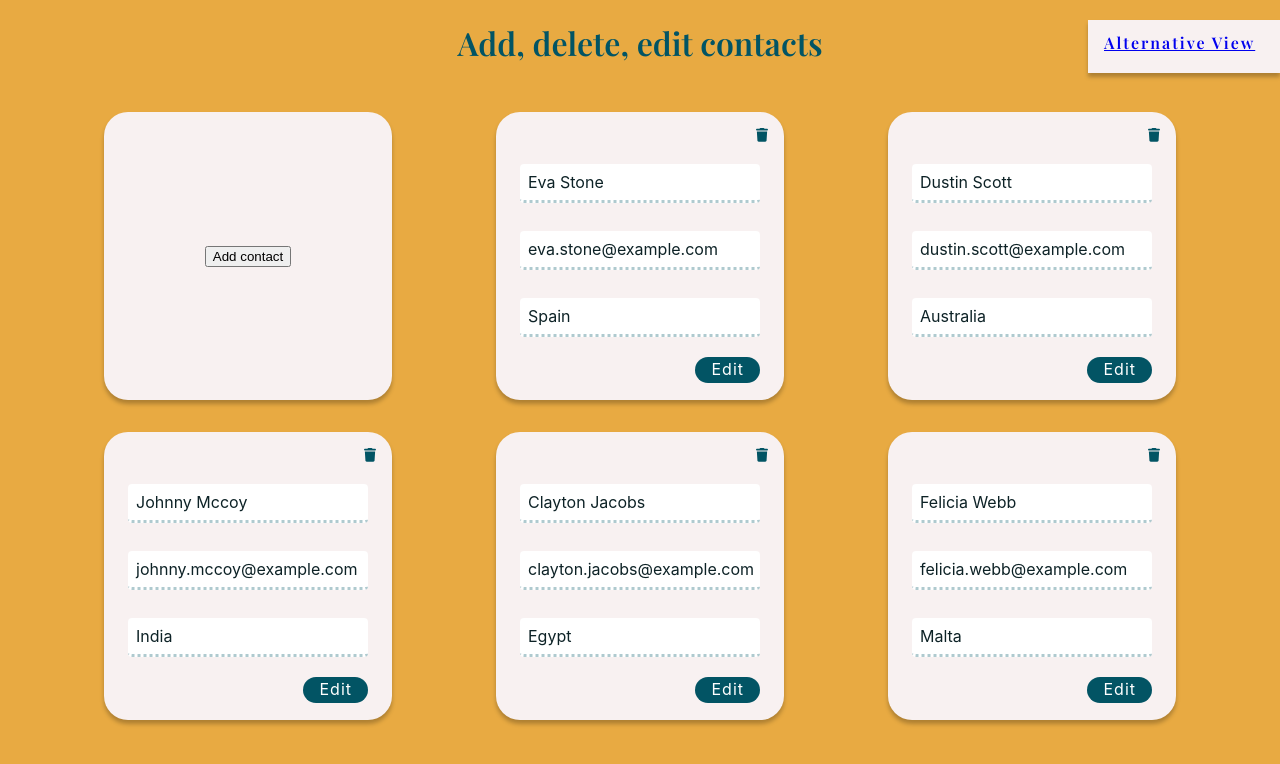
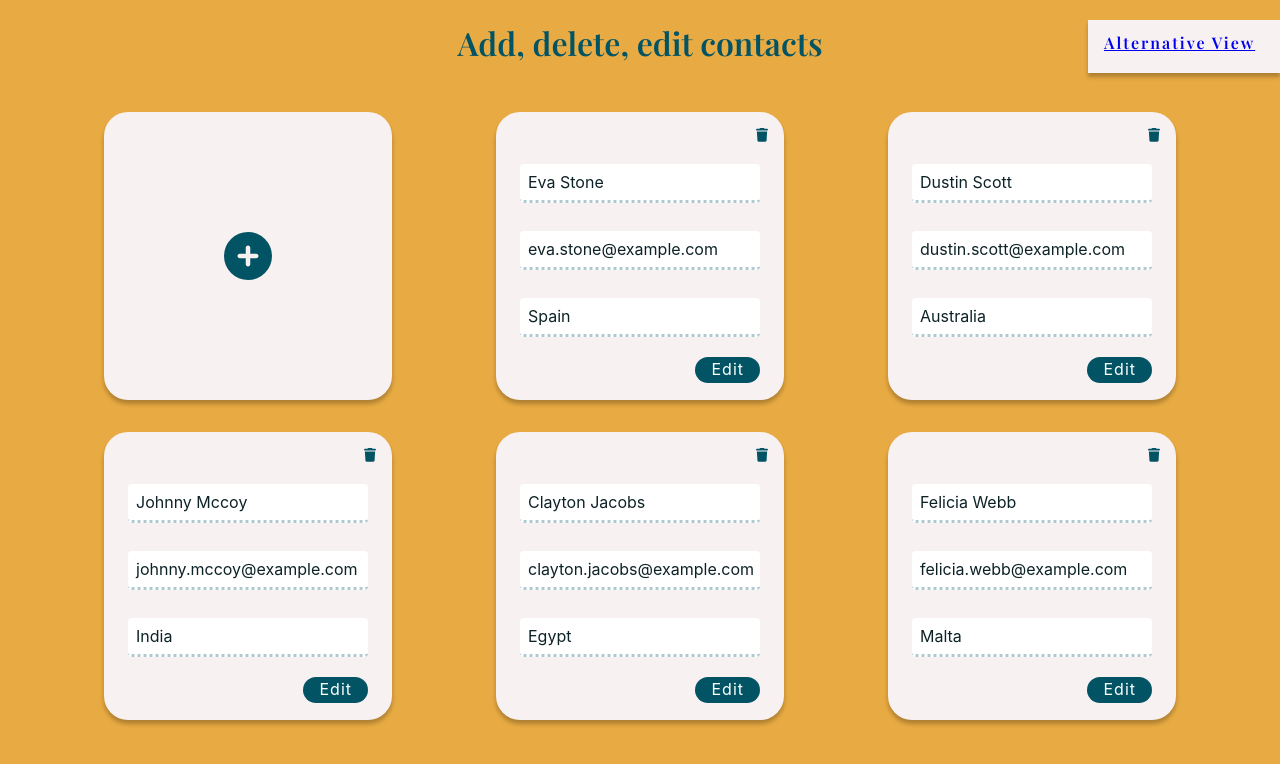
Before and after one commit to Gina-K/address-book, a React (Vite) app: page / in a window 1280 px wide. Shown: the top 764 px of the page. Built offline with nearby package versions, Linux system fonts and the light colour scheme.

Commit message:
style add button

```diff
--- /dev/null
+++ b/src/components/Common/AddButton.tsx
@@ -0,0 +1,18 @@
+import '../../styles/Common/AddButton.css';
+
+type Props = {
+  onAdd: any;
+}
+
+export const AddButton = ({onAdd}: Props) => {
+  return (
+    <button type="button" onClick={onAdd} title="Add new contact" className="add-button">
+      <svg xmlns="http://www.w3.org/2000/svg"
+           viewBox="0 0 512 512"
+           className="add-button__icon"
+      >
+        <path d="M256 512A256 256 0 1 0 256 0a256 256 0 1 0 0 512zM232 344V280H168c-13.3 0-24-10.7-24-24s10.7-24 24-24h64V168c0-13.3 10.7-24 24-24s24 10.7 24 24v64h64c13.3 0 24 10.7 24 24s-10.7 24-24 24H280v64c0 13.3-10.7 24-24 24s-24-10.7-24-24z" />
+      </svg> {/* <!--! Font Awesome Pro 6.4.0 by @fontawesome - https://fontawesome.com License - https://fontawesome.com/license (Commercial License) Copyright 2023 Fonticons, Inc. --> */}
+    </button>
+  );
+};
--- a/src/components/Common/DeleteButton.tsx
+++ b/src/components/Common/DeleteButton.tsx
@@ -12,7 +12,7 @@ export const DeleteButton = ({onDelete}: Props) => {
            className="delete-button__icon"
       >
         <path d="M135.2 17.7L128 32H32C14.3 32 0 46.3 0 64S14.3 96 32 96H416c17.7 0 32-14.3 32-32s-14.3-32-32-32H320l-7.2-14.3C307.4 6.8 296.3 0 284.2 0H163.8c-12.1 0-23.2 6.8-28.6 17.7zM416 128H32L53.2 467c1.6 25.3 22.6 45 47.9 45H346.9c25.3 0 46.3-19.7 47.9-45L416 128z" />
-      </svg>
+      </svg>{/* <!--! Font Awesome Pro 6.4.0 by @fontawesome - https://fontawesome.com License - https://fontawesome.com/license (Commercial License) Copyright 2023 Fonticons, Inc. --> */}
     </button>
   );
 };
--- a/src/components/ContactCardsContainer/ContactCardsContainer.tsx
+++ b/src/components/ContactCardsContainer/ContactCardsContainer.tsx
@@ -3,6 +3,7 @@ import {useState} from 'react';
 import type {Contact} from '../../data/types.ts';
 import {useContacts} from '../../hooks/useContacts.ts';
 import {useSaveContact} from '../../hooks/useSaveContact.ts';
+import {AddButton} from '../Common/AddButton.tsx';
 import {ContactCardWrapper} from './ContactCardWrapper.tsx';
 import '../../styles/ContactCardsContainer/ContactCardsContainer.css';
 
@@ -53,8 +54,8 @@ export const ContactCardsContainer = () => {
 
   return (
     <ul className="cards-container">
-      <li className="card-item card-item__add-btn">
-        <button type="button" onClick={handleAddContact}>Add contact</button>
+      <li className="card-item card-item_center">
+        <AddButton onAdd={handleAddContact}></AddButton>
       </li>
 
       {isAdding &&
--- /dev/null
+++ b/src/styles/Common/AddButton.css
@@ -0,0 +1,17 @@
+.add-button {
+  box-sizing: border-box;
+  width: 4rem;
+  height: 4rem;
+  padding: 0.5rem;
+  background: none;
+  border: none;
+  cursor: pointer;
+}
+
+.add-button__icon {
+  fill: var(--accent-color);
+}
+
+.add-button:hover .add-button__icon {
+  fill: var(--secondary-accent-color);
+}
--- a/src/styles/ContactCardsContainer/ContactCardsContainer.css
+++ b/src/styles/ContactCardsContainer/ContactCardsContainer.css
@@ -18,18 +18,18 @@
   box-shadow: 0 4px 4px rgba(0, 0, 0, 0.25);
 }
 
-.card-item__add-btn {
-  display:flex;
-  justify-content: center;
-  align-items: center;
-}
-
 .card-item__row-container {
   margin: .25rem 0;
 }
 
 .card-item__text_align_right {
   text-align: right;
+}
+
+.card-item_center {
+  display:flex;
+  justify-content: center;
+  align-items: center;
 }
 
 .card-item_move-up {
```
